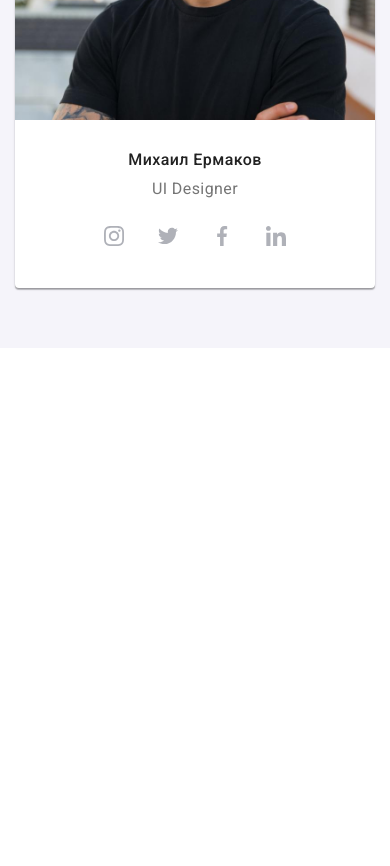
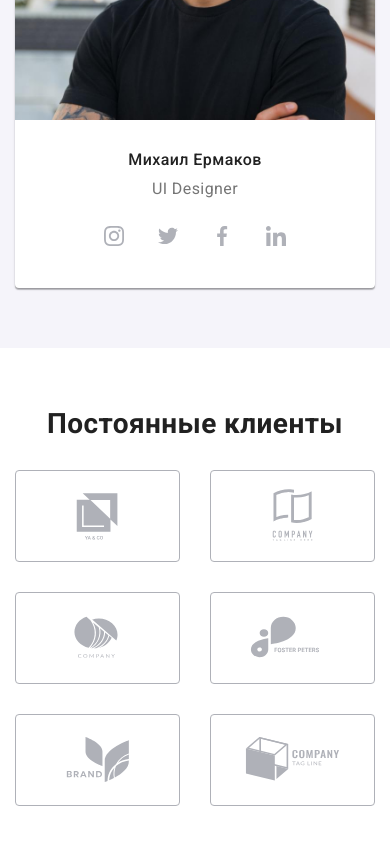
Before and after one commit to MykolaHrytsenko/goit-markup-hw-08, a plain HTML site: page index.html in a window 390 px wide. Shown: the part 1984-2850 px from the top of the page. Before the commit the page ends 2332 px from the top, so only its background shows below. Drawn offline with nearby package versions, Linux system fonts and the light colour scheme.

Commit message:
add customer

```diff
--- a/index.html
+++ b/index.html
@@ -439,7 +439,7 @@
       </section>
 
       <!-- Regular Customers -->
-      <!-- <section class="customers section">
+      <section class="customers section">
         <div class="container">
           <h2 class="title section__title">Постоянные клиенты</h2>
           <ul class="list customer-list card-set">
@@ -517,7 +517,7 @@
             </li>
           </ul>
         </div>
-      </section> -->
+      </section>
     </main>
 
     <!-- Footer -->
--- a/sass/components/_card-set.scss
+++ b/sass/components/_card-set.scss
@@ -1,6 +1,8 @@
 .card-set {
   &__item {
-    margin-top: 30px;
+    @media screen and (max-width: 767px) {
+      margin-top: 30px;
+    }
   }
 
   @media screen and (min-width: 768px) {
--- a/sass/layout/_customers.scss
+++ b/sass/layout/_customers.scss
@@ -1,6 +1,25 @@
 .customer-list {
+  @media screen and (max-width: 767px) {
+    display: flex;
+    flex-wrap: wrap;
+    margin-left: -30px;
+    margin-top: -30px;
+  }
+
   &__item {
-    flex-basis: calc(100% / 6 - 30px);
+    @media screen and (max-width: 767px) {
+      flex-basis: calc(100% / 2 - 30px);
+      margin-left: 30px;
+      margin-top: 30px;
+    }
+
+    @media screen and (min-width: 768px) {
+      flex-basis: calc(100% / 3 - 30px);
+    }
+
+    @media screen and (min-width: 1200px) {
+      flex-basis: calc(100% / 6 - 30px);
+    }
   }
   &__link {
     height: 92px;
```
Also changed, not shown: css/main.css, css/main.min.css, 2 other files.
